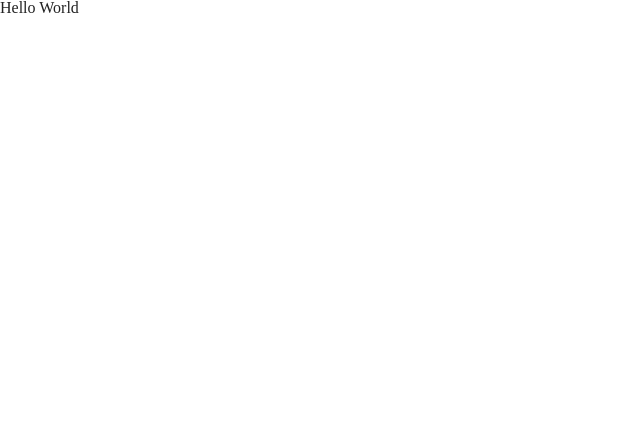
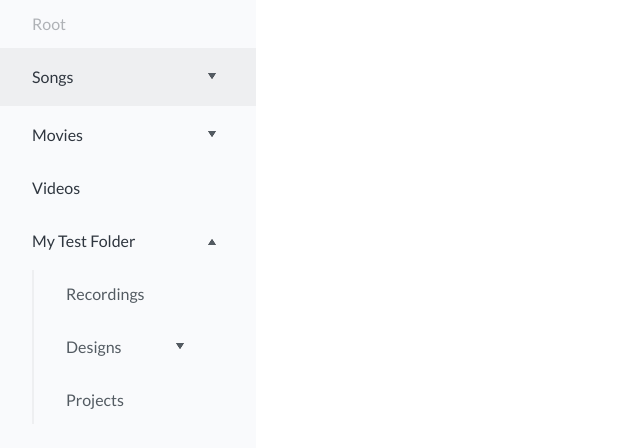
Before and after one commit to praveen-me/file-explorer, a React (Create React App) app: page / in a window 1280 px wide. Shown: the top 448 px of the page, without its empty margins (0-640 px from the left). Built offline with nearby package versions, Linux system fonts and the light colour scheme.

Commit message:
Add initial sidebar markup

```diff
--- a/src/App.js
+++ b/src/App.js
@@ -1,10 +1,9 @@
 import React from 'react';
+import SideBar from './components/SideBar';
 
 function App() {
   return (
-    <div className="App">
-      Hello World
-    </div>
+    <SideBar />
   );
 }
 
--- /dev/null
+++ b/src/components/SideBar/index.js
@@ -0,0 +1,43 @@
+import React from 'react';
+import DropDown from '../utils/DropDown';
+
+const SideBar = () => {
+	return (
+		<div className="sidebar">
+			<h2 className="sidebar__header">Root</h2>
+			<div className="sidebar__list">
+				<div className="sidebar__list-item sidebar__list-item--active">
+					<h3 className="sidebar__list-item_title">Songs</h3>
+					<DropDown />
+				</div>
+				<div className="sidebar__list-item">
+					<h3 className="sidebar__list-item_title">Movies</h3>
+					<DropDown />
+				</div>
+				<div className="sidebar__list-item">
+					<h3 className="sidebar__list-item_title">Videos</h3>
+				</div>
+				<div className="sidebar__list-item">
+					<div className="sidebar__list-item sidebar__list-item--expand">
+						<h3 className="sidebar__list-item_title">My Test Folder</h3>
+						<DropDown className="reverse-dropdown"/>
+					</div>
+					<div className="sidebar__list_sublist">
+						<div className="sidebar__list_sublist-item">
+							<h4 className="sidebar__list_sublist-item-title">Recordings</h4>
+						</div>
+						<div className="sidebar__list_sublist-item">
+							<h4 className="sidebar__list_sublist-item-title">Designs</h4>
+							<DropDown/>
+						</div>
+						<div className="sidebar__list_sublist-item">
+							<h4 className="sidebar__list_sublist-item-title">Projects</h4>
+						</div>
+					</div>
+				</div>
+			</div>
+		</div>
+	)
+};
+
+export default SideBar;
--- /dev/null
+++ b/src/components/utils/DropDown.js
@@ -0,0 +1,12 @@
+import React from 'react';
+import {ReactComponent as Dropdown} from './../../images/dropdown.svg';
+
+const DropDown = (props) => {
+	return (
+		<div {...props}>
+			<Dropdown />
+		</div>
+	)
+};
+
+export default DropDown;
--- /dev/null
+++ b/src/scss/SideBar/_index.scss
@@ -0,0 +1,41 @@
+.sidebar {
+  background: $light-bg-v1;
+  font-family: $font;
+
+  &__header {
+    padding: $padding-normal ($padding-normal * 2);
+    color: $light-color-v1;
+    size: $size-small-v1;
+  }
+
+  &__list-item,
+  &__list_sublist-item {
+    display: flex;
+    align-items: center;
+    padding: $padding-normal ($padding-normal * 2);
+    justify-content: space-between;
+    flex-wrap: wrap;
+
+    &_title {
+      color: $dark-color-v1;
+    }
+
+    &--active {
+      background: $light-bg-v2;
+    }
+
+    &--expand {
+      width: 100%;
+      padding: 0 0 $padding-normal 0;
+    }
+  }
+
+  &__list_sublist {
+    width: 100%;
+
+    &-item {
+      color: $dark-color-v2;
+      border-left: 2px solid $light-bg-v2;
+    }
+  }
+}
--- /dev/null
+++ b/src/scss/_global.scss
@@ -0,0 +1,10 @@
+#root {
+  display: grid;
+  grid-template-columns: 1fr 4fr;
+  min-height: 100vh;
+}
+
+// Reverses the dropdown
+.reverse-dropdown {
+  transform: rotateX(180deg);
+}
--- a/src/scss/_vars.scss
+++ b/src/scss/_vars.scss
@@ -5,10 +5,12 @@ $size-medium: 24px;
 $size-normal: 16px;
 $size-small-v2: 14px;
 $size-small-v1: 12px;
-$light-bg-v1: "#F9FAFC";
-$light-bg-v2: "#EEEFF1";
-$light-color-v1: "#AFB2B6";
-$light-color-v2: "#81878C";
-$dark-color-v1: "#2F363F";
-$dark-color-v2: "#535B62";
-$active-folder-color: "#E6F5FF";
+$light-bg-v1: #f9fafc;
+$light-bg-v2: #eeeff1;
+$light-color-v1: #afb2b6;
+$light-color-v2: #81878c;
+$dark-color-v1: #2f363f;
+$dark-color-v2: #535b62;
+$active-folder-color: #e6f5ff;
+$padding-normal: 16px;
+$margin-normal: 16px;
--- a/src/scss/app.scss
+++ b/src/scss/app.scss
@@ -1,3 +1,9 @@
 @import "./fonts";
 
 @import "./reset";
+
+@import "./vars";
+
+@import "./global";
+
+@import "./SideBar/index";
```
Also changed, not shown: src/images/dropdown.svg (added).
